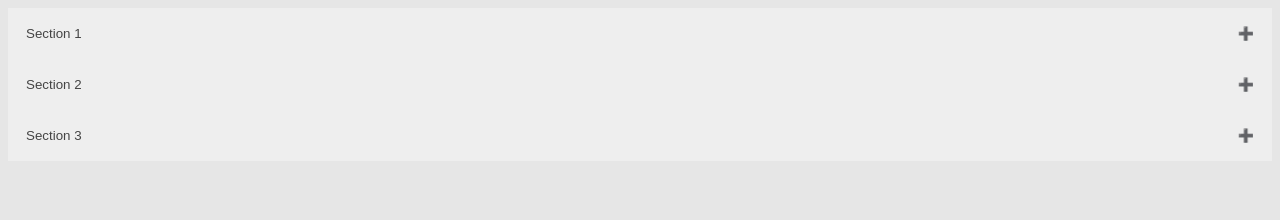
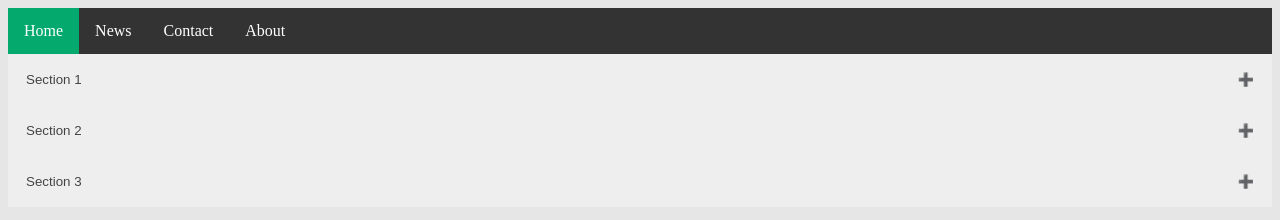
Before and after one commit to joaquinvalentin/accordion, a plain HTML site: page index.html in a window 1280 px wide. Shown: the top 220 px of the page. Drawn offline with Linux system fonts and the light colour scheme.

Commit message:
add navbar

```diff
--- a/index.html
+++ b/index.html
@@ -14,6 +14,16 @@
  <title>Accordion</title>
 
  <body>
+
+
+    <ul>
+        <li><a class="activeNavBar" href="default.asp">Home</a></li>
+        <li><a href="news.asp">News</a></li>
+        <li><a href="contact.asp">Contact</a></li>
+        <li><a href="about.asp">About</a></li>
+      </ul>
+
+
     <button class="accordion">Section 1</button>
     <div class="panel">
       <p>Lorem ipsum...</p>
@@ -28,6 +38,10 @@
     <div class="panel">
       <p>Lorem ipsum...</p>
     </div>
+
+    <div class="scroll">
+    </div>
+
  </body>
 </html>
 <script src="script.js"></script>
--- a/styles.css
+++ b/styles.css
@@ -40,3 +40,40 @@
   .active:after {
     content: "\2796"; /* Unicode character for "minus" sign (-) */
   }
+
+
+  ul {
+    list-style-type: none;
+    margin: 0;
+    padding: 0;
+    overflow: hidden;
+    background-color: #333;
+    position: sticky;
+    top: 0;
+    width: 100%;
+  }
+
+  li {
+    float: left;
+  }
+
+  li a {
+    display: block;
+    color: white;
+    text-align: center;
+    padding: 14px 16px;
+    text-decoration: none;
+  }
+
+  /* Change the link color to #111 (black) on hover */
+  li a:hover {
+    background-color: #111;
+  }
+
+  .activeNavBar {
+    background-color: #04AA6D;
+  }
+
+  .scroll {
+      height: 2000px;
+  }
```
